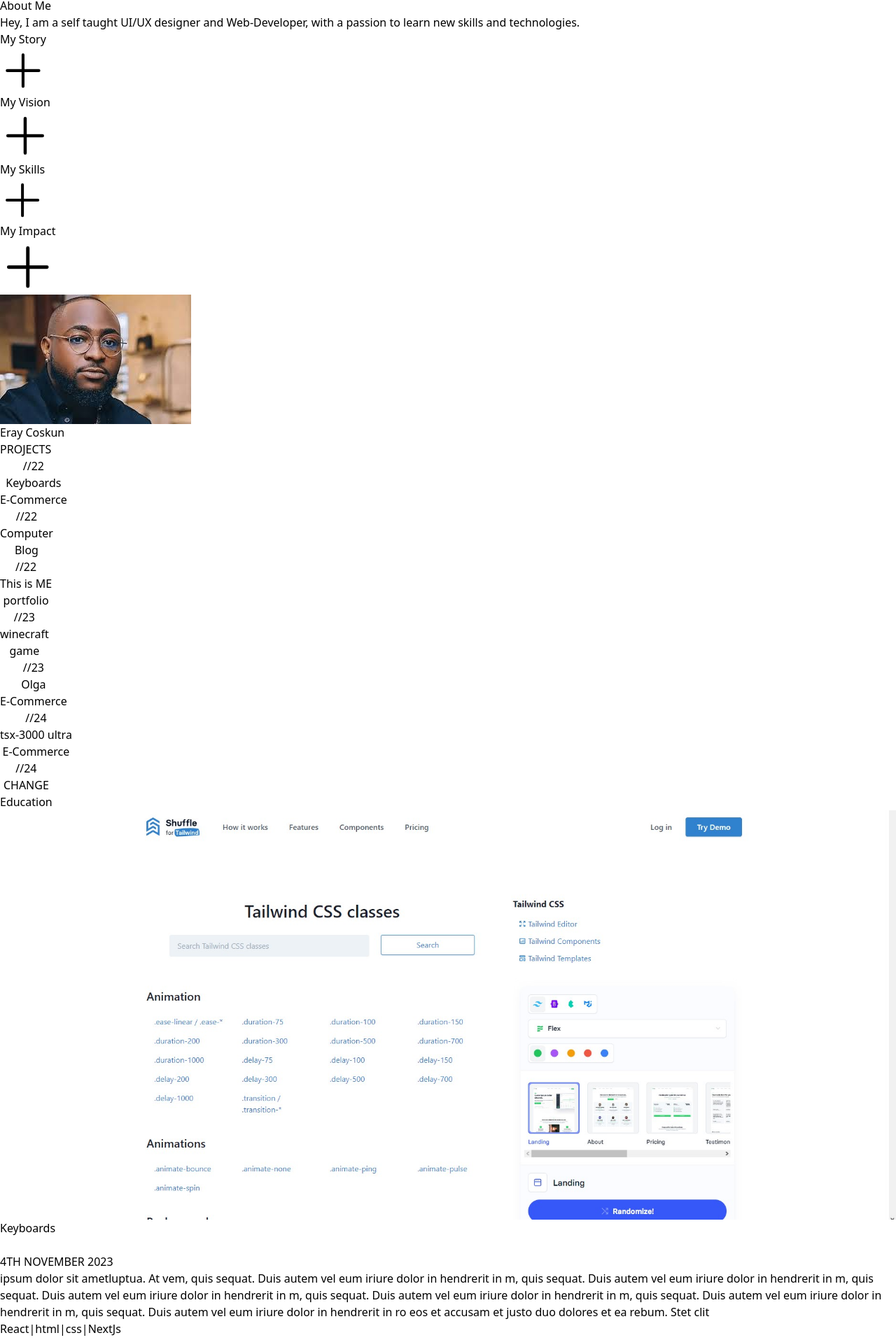
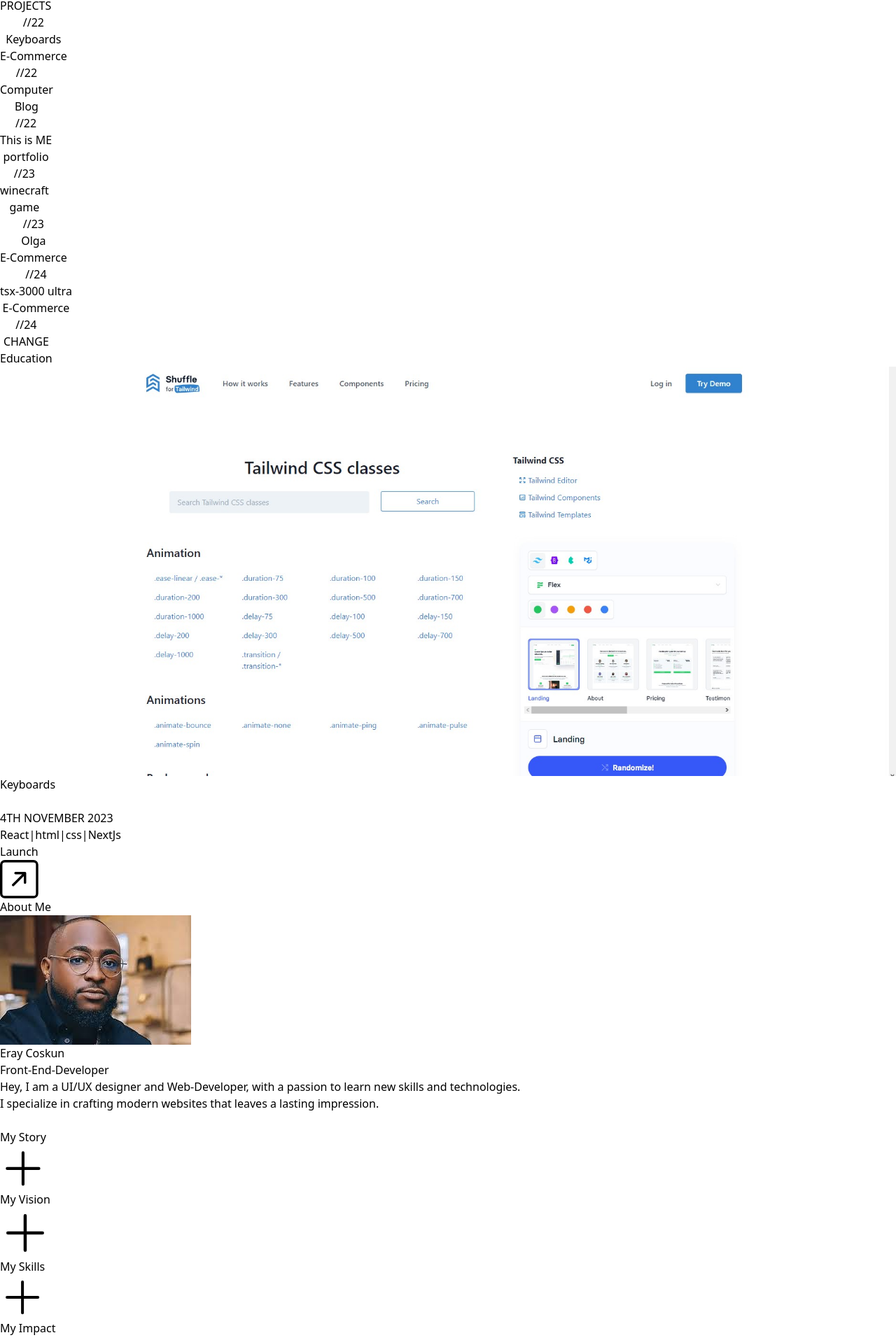
Before and after one commit to ErayC4/portfolio, a React (Vite) app: page / in a window 1280 px wide. Shown: the part 250-2165 px from the top of the page at 70% size. Built offline with nearby package versions, Linux system fonts and the light colour scheme.

Commit message:
updated about me section(added porfile picture and changed layout)

```diff
--- a/src/ContactMe.jsx
+++ b/src/ContactMe.jsx
@@ -64,7 +64,6 @@
                 <path d="M0 1.146C0 .513.526 0 1.175 0h13.65C15.474 0 16 .513 16 1.146v13.708c0 .633-.526 1.146-1.175 1.146H1.175C.526 16 0 15.487 0 14.854zm4.943 12.248V6.169H2.542v7.225zm-1.2-8.212c.837 0 1.358-.554 1.358-1.248-.015-.709-.52-1.248-1.342-1.248S2.4 3.226 2.4 3.934c0 .694.521 1.248 1.327 1.248zm4.908 8.212V9.359c0-.216.016-.432.08-.586.173-.431.568-.878 1.232-.878.869 0 1.216.662 1.216 1.634v3.865h2.401V9.25c0-2.22-1.184-3.252-2.764-3.252-1.274 0-1.845.7-2.165 1.193v.025h-.016l.016-.025V6.169h-2.4c.03.678 0 7.225 0 7.225z" />
               </svg>
             </button>
-            <button></button>
           </div>
         </div>
       </div>
--- a/src/Profile.jsx
+++ b/src/Profile.jsx
@@ -5,9 +5,18 @@
 
   const buttonContent = [
     { name: "My Story", text: "Bla Bla" },
-    { name: "My Vision", text: "Beliebiger Text für Button 2 Hey, I am a self taught UI/UX designer and Web-Developer, with aHey, I am a self taught UI/UX designer and Web-Developer, with a" },
-    { name: "My Skills", text: "Beliebiger Text für Button 3 Hey, I am a self taught UI/UX designer and Web-Developer, with a Hey, I am a self taught UI/UX designer and Web-Developer, with aHey, I am a self taught UI/UX designer and Web-Developer, with a" },
-    { name: "My Impact", text: "Beliebiger Text für Button 3 Hey, I am a self taught UI/UX designer and Web-Developer, with a" },
+    {
+      name: "My Vision",
+      text: "Beliebiger Text für Button 2 Hey, I am a self taught UI/UX designer and Web-Developer, with aHey, I am a self taught UI/UX designer and Web-Developer, with a",
+    },
+    {
+      name: "My Skills",
+      text: "Beliebiger Text für Button 3 Hey, I am a self taught UI/UX designer and Web-Developer, with a Hey, I am a self taught UI/UX designer and Web-Developer, with aHey, I am a self taught UI/UX designer and Web-Developer, with a",
+    },
+    {
+      name: "My Impact",
+      text: "Beliebiger Text für Button 3 Hey, I am a self taught UI/UX designer and Web-Developer, with a",
+    },
   ];
 
   const handleButtonClick = (index) => {
@@ -15,16 +24,73 @@
   };
 
   return (
-    <div className="h-screen flex pt-40 gap-32">
-      <div className="w-1/2">
-        <p className="text-8xl pb-8">About Me</p>
-
-        <p className="text-2xl pb-4">
-          Hey, I am a self taught UI/UX designer and Web-Developer, with a
-          passion to learn new skills and technologies.
-        </p>
-
-        <div className="pt-8">
+    <div className="pr-24">
+      <p className="text-8xl pb-8">About Me</p>
+      <div className="flex gap-32 pt-8">
+        <div className="w-1/2 flex justify-center border border-white">
+          <div className="m-16 ">
+            <img
+              src="/images/images.jpg"
+              className="h-96 w-full border border-white"
+              alt=""
+            />
+            <div className="flex justify-between text-2xl py-4 border-b border-white">
+              <p>Eray Coskun</p>
+              <p>Front-End-Developer</p>
+            </div>
+            <p className="text-lg pt-8">
+              Hey, I am a UI/UX designer and Web-Developer, with a passion to
+              learn new skills and technologies.
+            </p>
+            <p className="text-lg pt-4">
+              I specialize in crafting modern websites that leaves a lasting impression.
+            </p>
+            <div className="flex gap-4 mt-8">
+            <button>
+              <svg
+                xmlns="http://www.w3.org/2000/svg"
+                fill="currentColor"
+                viewBox="0 0 16 16"
+                className="w-9 h-9"
+              >
+                <path d="M8 0C3.58 0 0 3.58 0 8c0 3.54 2.29 6.53 5.47 7.59.4.07.55-.17.55-.38 0-.19-.01-.82-.01-1.49-2.01.37-2.53-.49-2.69-.94-.09-.23-.48-.94-.82-1.13-.28-.15-.68-.52-.01-.53.63-.01 1.08.58 1.23.82.72 1.21 1.87.87 2.33.66.07-.52.28-.87.51-1.07-1.78-.2-3.64-.89-3.64-3.95 0-.87.31-1.59.82-2.15-.08-.2-.36-1.02.08-2.12 0 0 .67-.21 2.2.82.64-.18 1.32-.27 2-.27s1.36.09 2 .27c1.53-1.04 2.2-.82 2.2-.82.44 1.1.16 1.92.08 2.12.51.56.82 1.27.82 2.15 0 3.07-1.87 3.75-3.65 3.95.29.25.54.73.54 1.48 0 1.07-.01 1.93-.01 2.2 0 .21.15.46.55.38A8.01 8.01 0 0 0 16 8c0-4.42-3.58-8-8-8" />
+              </svg>
+            </button>
+            <button>
+              <svg
+                xmlns="http://www.w3.org/2000/svg"
+                fill="currentColor"
+                viewBox="0 0 16 16"
+                className="w-9 h-9"
+              >
+                <path d="M0 1.146C0 .513.526 0 1.175 0h13.65C15.474 0 16 .513 16 1.146v13.708c0 .633-.526 1.146-1.175 1.146H1.175C.526 16 0 15.487 0 14.854zm4.943 12.248V6.169H2.542v7.225zm-1.2-8.212c.837 0 1.358-.554 1.358-1.248-.015-.709-.52-1.248-1.342-1.248S2.4 3.226 2.4 3.934c0 .694.521 1.248 1.327 1.248zm4.908 8.212V9.359c0-.216.016-.432.08-.586.173-.431.568-.878 1.232-.878.869 0 1.216.662 1.216 1.634v3.865h2.401V9.25c0-2.22-1.184-3.252-2.764-3.252-1.274 0-1.845.7-2.165 1.193v.025h-.016l.016-.025V6.169h-2.4c.03.678 0 7.225 0 7.225z" />
+              </svg>
+            </button>
+            <button>
+              <svg
+                xmlns="http://www.w3.org/2000/svg"
+                fill="currentColor"
+                viewBox="0 0 16 16"
+                className="w-9 h-9"
+              >
+<path d="M2 2A2 2 0 0 0 .05 3.555L8 8.414l7.95-4.859A2 2 0 0 0 14 2zm-2 9.8V4.698l5.803 3.546zm6.761-2.97-6.57 4.026A2 2 0 0 0 2 14h6.256A4.5 4.5 0 0 1 8 12.5a4.49 4.49 0 0 1 1.606-3.446l-.367-.225L8 9.586zM16 9.671V4.697l-5.803 3.546.338.208A4.5 4.5 0 0 1 12.5 8c1.414 0 2.675.652 3.5 1.671"/>
+  <path d="M15.834 12.244c0 1.168-.577 2.025-1.587 2.025-.503 0-1.002-.228-1.12-.648h-.043c-.118.416-.543.643-1.015.643-.77 0-1.259-.542-1.259-1.434v-.529c0-.844.481-1.4 1.26-1.4.585 0 .87.333.953.63h.03v-.568h.905v2.19c0 .272.18.42.411.42.315 0 .639-.415.639-1.39v-.118c0-1.277-.95-2.326-2.484-2.326h-.04c-1.582 0-2.64 1.067-2.64 2.724v.157c0 1.867 1.237 2.654 2.57 2.654h.045c.507 0 .935-.07 1.18-.18v.731c-.219.1-.643.175-1.237.175h-.044C10.438 16 9 14.82 9 12.646v-.214C9 10.36 10.421 9 12.485 9h.035c2.12 0 3.314 1.43 3.314 3.034zm-4.04.21v.227c0 .586.227.8.581.8.31 0 .564-.17.564-.743v-.367c0-.516-.275-.708-.572-.708-.346 0-.573.245-.573.791"/>
+</svg>
+            </button>
+            <button>
+              <svg
+                xmlns="http://www.w3.org/2000/svg"
+                fill="currentColor"
+                viewBox="0 0 16 16"
+                className="w-9 h-9"
+              >
+  <path d="M13.601 2.326A7.85 7.85 0 0 0 7.994 0C3.627 0 .068 3.558.064 7.926c0 1.399.366 2.76 1.057 3.965L0 16l4.204-1.102a7.9 7.9 0 0 0 3.79.965h.004c4.368 0 7.926-3.558 7.93-7.93A7.9 7.9 0 0 0 13.6 2.326zM7.994 14.521a6.6 6.6 0 0 1-3.356-.92l-.24-.144-2.494.654.666-2.433-.156-.251a6.56 6.56 0 0 1-1.007-3.505c0-3.626 2.957-6.584 6.591-6.584a6.56 6.56 0 0 1 4.66 1.931 6.56 6.56 0 0 1 1.928 4.66c-.004 3.639-2.961 6.592-6.592 6.592m3.615-4.934c-.197-.099-1.17-.578-1.353-.646-.182-.065-.315-.099-.445.099-.133.197-.513.646-.627.775-.114.133-.232.148-.43.05-.197-.1-.836-.308-1.592-.985-.59-.525-.985-1.175-1.103-1.372-.114-.198-.011-.304.088-.403.087-.088.197-.232.296-.346.1-.114.133-.198.198-.33.065-.134.034-.248-.015-.347-.05-.099-.445-1.076-.612-1.47-.16-.389-.323-.335-.445-.34-.114-.007-.247-.007-.38-.007a.73.73 0 0 0-.529.247c-.182.198-.691.677-.691 1.654s.71 1.916.81 2.049c.098.133 1.394 2.132 3.383 2.992.47.205.84.326 1.129.418.475.152.904.129 1.246.08.38-.058 1.171-.48 1.338-.943.164-.464.164-.86.114-.943-.049-.084-.182-.133-.38-.232"/>
+              </svg>
+            </button>
+          </div>
+          </div>
+        </div>
+        <div className="w-1/2">
           {buttonContent.map((button) => (
             <div key={button.name}>
               <button
@@ -39,7 +105,9 @@
                     xmlns="http://www.w3.org/2000/svg"
                     fill="currentColor"
                     viewBox="0 0 16 16"
-                    className={"w-6 h-6 rotate-180 transition duration-500 ease-in-out"}
+                    className={
+                      "w-6 h-6 rotate-180 transition duration-500 ease-in-out"
+                    }
                   >
                     <path
                       fillRule="evenodd"
@@ -51,7 +119,9 @@
                     xmlns="http://www.w3.org/2000/svg"
                     fill="currentColor"
                     viewBox="0 0 16 16"
-                    className={"w-6 h-6 rotate-270 transition duration-500 ease-in-out"}
+                    className={
+                      "w-6 h-6 rotate-270 transition duration-500 ease-in-out"
+                    }
                   >
                     <path
                       fillRule="evenodd"
@@ -74,13 +144,6 @@
           ))}
         </div>
       </div>
-      <div className="w-1/2 flex justify-center border border-white">
-        <div className="p-16 ">
-        <img src="/images/images.jpg" className="h-96 border border-white" alt="" />
-        <p className="text-2xl">Eray Coskun</p>
-        </div>
-
-      </div>
     </div>
   );
 }
--- a/src/Projects.jsx
+++ b/src/Projects.jsx
@@ -9,7 +9,7 @@
   };
 
   return (
-    <div className="flex flex-col justify-center pr-24 pt-96 transition-all duration-200 ease-in">
+    <div className="flex flex-col">
       <p className="text-8xl pb-16">PROJECTS</p>
 
       <div className="grid grid-cols-2 gap-32">
@@ -62,10 +62,12 @@
 
                   <p className="text-lg pt-4">4TH NOVEMBER 2023</p>
                 </div>
-
+                {/*
                 <p className="text-lg w-full pt-4">
                   {projectsData[activeButton].description}
                 </p>
+
+                */}
 
                 <div className="flex justify-evenly py-4 text-lg border-black border mt-8">
                   {projectsData[activeButton].technologiesUsed.map(
--- a/src/main.jsx
+++ b/src/main.jsx
@@ -18,9 +18,10 @@
       />
       <div className="absolute top-0 bottom-0 pr-24">
         <Cover />
-        <Profile />
+        <Projects />
       </div>
-      <Projects />
+      <div className="h-[512px]"></div>
+      <Profile />
       <ContactMe />
     </React.StrictMode>
   </div>
```
